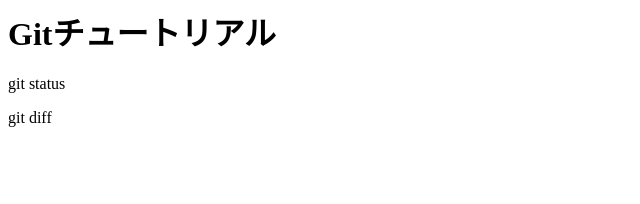
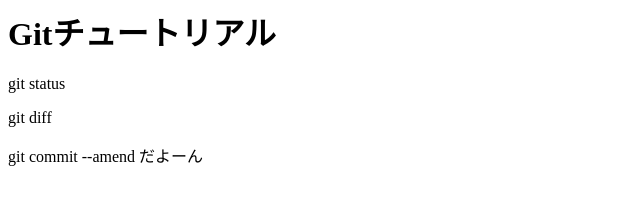
Before and after one commit to Soutaro078/github_study, a plain HTML site: page index.html in a window 1280 px wide. Shown: the whole page, without its empty margins (0-640 px from the left). Drawn offline with Linux system fonts and the light colour scheme.

Commit message:
git commit --amendを新たに追記

```diff
--- a/index.html
+++ b/index.html
@@ -1,3 +1,4 @@
 <h1>Gitチュートリアル</h1>
 <p>git status</p>
 <p>git diff</p>
+<p>git commit --amend だよーん</p>
```
